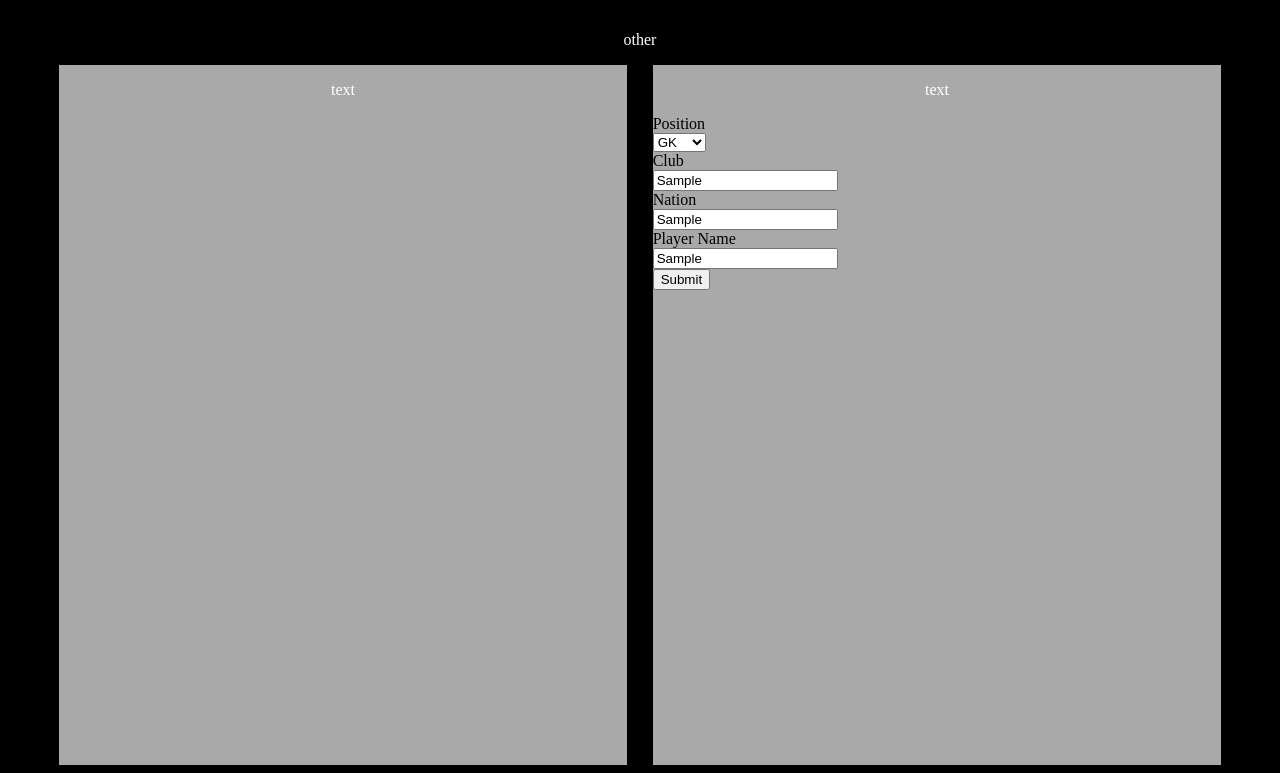
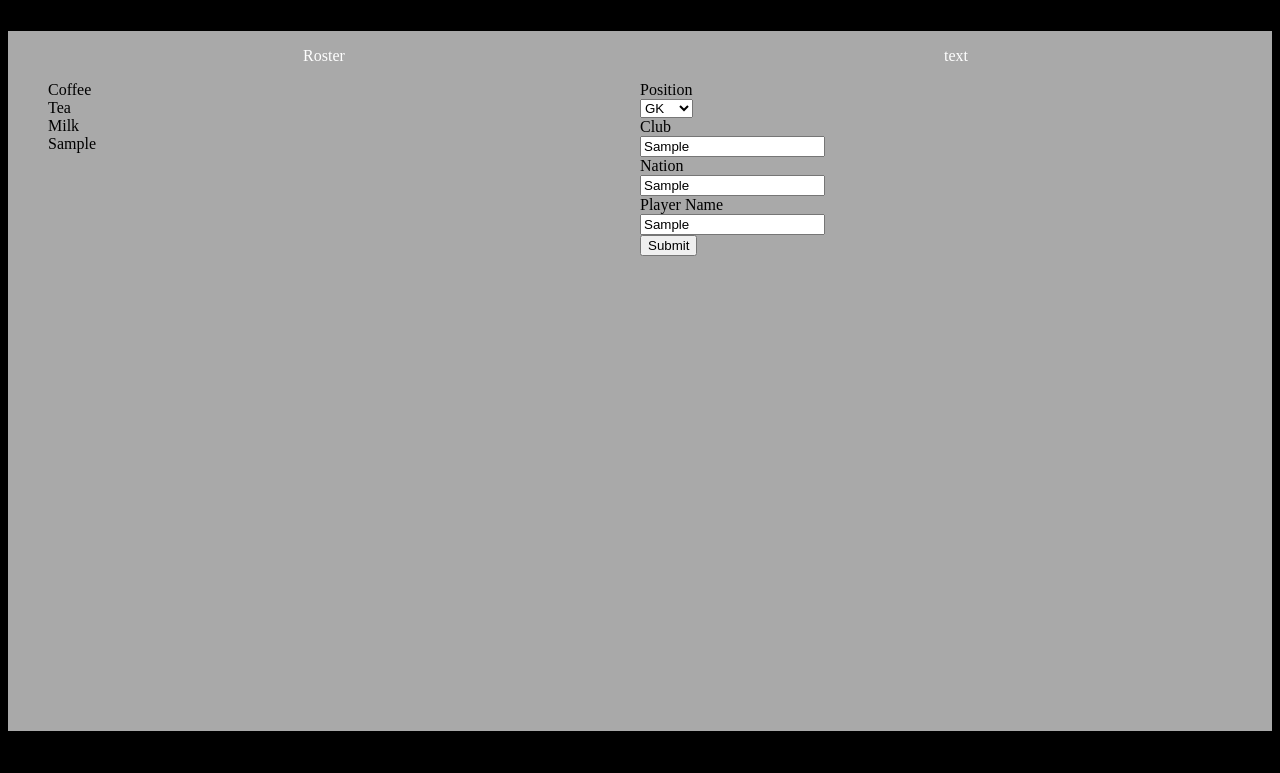
Before and after one commit to matthewjcw/FC-24-Squad-Chemistry-Calculator, a plain HTML site: page index.html in a window 1280 px wide. Both pictures are taken after typing "Sample", "Sample", "Sample" into the empty fields and a click on the button "Submit". Shown: the part 94-867 px from the top of the page. After the commit the page ends 833 px from the top, so only its background shows below. Drawn offline with Linux system fonts and the light colour scheme.

Commit message:
Improved layout in HTML, working on squad structure and main script structure

```diff
--- a/index.html
+++ b/index.html
@@ -7,14 +7,28 @@
     </head>
     <body>
         <h1><span id="title">FC 24 Chemistry Calculator</span></h1>
-        <p>other</p>
         <div id = "main-body">
-            <div id = "player-list" class="page">
-                <p>text</p>
+            <div id = "player-list-container" class="page">
+                <div id="roster-row">
+                    <p>Roster</p>
+                </div>
+                <div id="player-list-row">
+                    <ul id="player-list" style="list-style-type:none;">
+                        <li>Coffee</li>
+                        <li>Tea</li>
+                        <li>Milk</li>
+                      </ul>
+                </div>
+                <div id="chem-row"> <!-- row to print squad chemistry -->
+
+                </div>
+
 
             </div>
             <div id = "player-create" class="page">
-                <p>text</p>
+                <div id="data-input-title-text">
+                    <p>text</p>
+                </div>
                 <div id="data-input">
                     <form>
                         <label for="position">Position</label>
--- a/script.js
+++ b/script.js
@@ -1,54 +1,9 @@
-
-/*//Variables
-let squad = new Squad();
-
-let submitButton = document.getElementById('submit-data-button');
-
-//accesses the title text
-let titleText = document.getElementsByTagName('h1')[0];
-
-
-
-
-
-
-//Functions
-
-//creates a shadow over the title text of the page
-function createTitleShadow(){
-    titleText.style.textShadow = "2px 2px 45px gold";
-}
-
-//removes the shadow from the title of the page
-function removeTitleShadow(){
-    titleText.style.textShadow = "";
-}
-
-function submitButtonPress(){
-    let position = document.getElementById('position').value.toUpperCase();
-    let club = document.getElementById("club").value;
-    let nation = document.getElementById('nation').value;
-    let playerName = document.getElementById('player-name').value;
-
-
-    if(position != "" && club != "" && nation != "" && playerName != ""){
-        var newPlayer = new Player(position, club, nation, playerName);
-        alert(newPlayer.toString());
-
-    }
-    else{
-        alert("Please complete all of the fields");
-    }
-}
-
-//Allows the text shadow to activate on mouseover, shadow is removed with mouseout
-document.getElementById('title').addEventListener('mouseover', createTitleShadow);
-document.getElementById('title').addEventListener('mouseout', removeTitleShadow);
-
-submitButton.addEventListener('click', submitButtonPress());*/
 
 let submitButton = document.getElementById('submit-data-button');
 submitButton.addEventListener('click', submitButtonPress);
+
+let player_list = document.getElementById('player-list');
+//const squad1 = new Squad();
 
 function submitButtonPress(){
     let position = document.getElementById('position').value.toUpperCase();
@@ -59,8 +14,16 @@ function submitButtonPress(){
 
     let player = new Player(position, club, nation, playerName);
 
-    let squad = new Squad();
+    const squad = new Squad();
     squad.addPlayer(player);
     squad.addPlayer(player);
-    alert(squad.listPlayers());
+    //squad1.addPlayer(player);
+
+
+    const player_name = document.createElement('li');
+    player_name.textContent = playerName;
+    player_list.append(player_name);
+    //alert(squad.listPlayers());
+    squad.alertPlayers();
+    //squad1.alertPlayers();
 }
--- a/squad.js
+++ b/squad.js
@@ -17,4 +17,14 @@ class Squad{
     listPlayers() {
         return this.squadList;
     }
+
+    alertPlayers(){
+        for (let i = 0; i < this.squadList.length; i++) {
+            alert(this.squadList[i]);
+          }
+    }
+
+    printPlayersInList(){
+
+    }
 }
--- a/styles.css
+++ b/styles.css
@@ -15,33 +15,36 @@ h1{
 
 }
 #main-body{
-    display: table;
+    display: grid;
     width: 100%;
     height: 100%;
     background-color: black;
+    grid-template-columns: 50% 50%;
+}
+
+
+
+#player-list-container{
+
+    height: 700px;
+    float:left;
+    background-color: darkgray;
+    width: 100%;
 
 }
 
-#player-list{
-    width: 45%;
-    height: 700px;
-    float:left;
-    background-color: darkgray;
-    margin-left: 4%;
-    margin-right:1%;
-}
-
-#player-list p{
+#player-list-container p{
     color:white;
+    align-self: center;
 }
 
 #player-create{
-    width:45%;
+
     height: 700px;
     float: right;
     background-color: darkgray;
-    margin-right: 4%;
-    margin-left: 1%;
+    width: 100%;
+    align-self: center;
 
 
 }
@@ -50,9 +53,8 @@ h1{
     color: white;
 }
 
-#player-list, #player-create{
+#player-list-container, #player-create{
     min-height: 210px;
-
 
 }
 
```
